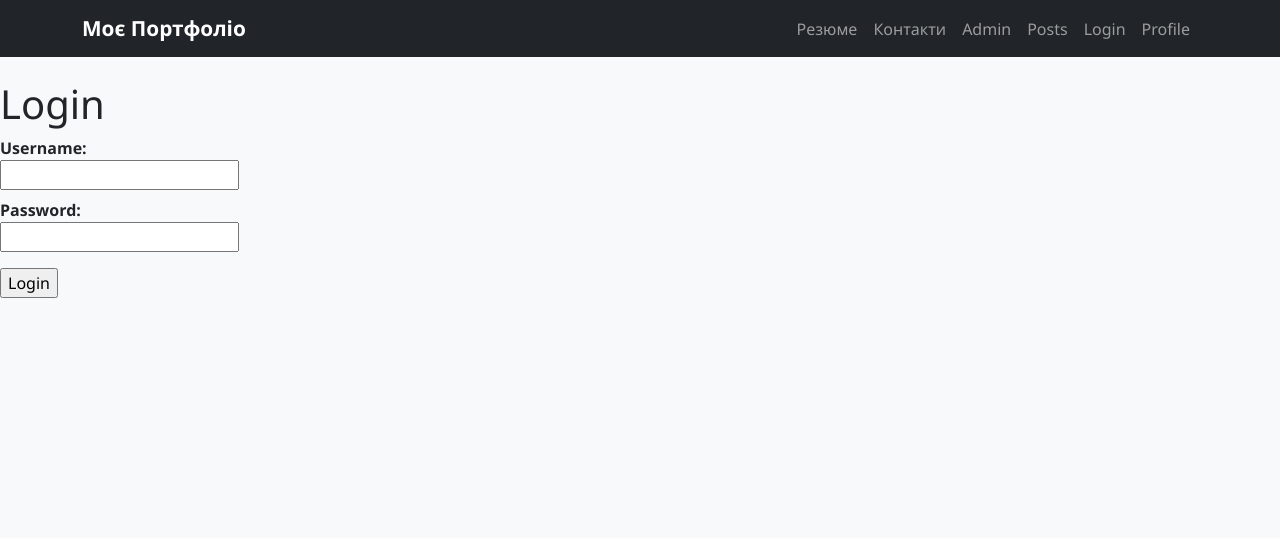
After one commit to oliinykam/python-flask-course, a Flask app: page /login in a window 1280 px wide. The commit adds this page. Shown: the top 538 px of the page. Run offline with Flask 3, Linux system fonts and the light colour scheme.

Commit message:
Add login and profile page

```diff
--- a/app/templates/base.html
+++ b/app/templates/base.html
@@ -13,6 +13,14 @@
     {% include 'includes/navbar.html' %}
 
     <main>
+            {% with messages = get_flashed_messages() %} {% if messages %}
+        <ul class="flash-messages">
+            {% for message in messages %}
+            <li>{{ message }}</li>
+            {% endfor %}
+        </ul>
+
+        {% endif %} {% endwith %}
         {% block content %}
         {% endblock %}
     </main>
--- a/app/templates/includes/navbar.html
+++ b/app/templates/includes/navbar.html
@@ -12,6 +12,18 @@
                 <li class="nav-item">
                     <a class="nav-link" href="{{ url_for('contacts') }}">Контакти</a>
                 </li>
+                <li class="nav-item">
+                    <a class="nav-link" href="{{ url_for('users_bp.admin') }}">Admin</a>
+                </li>
+                <li class="nav-item">
+                    <a class="nav-link" href="{{ url_for('posts.get_posts') }}">Posts</a>
+                </li>
+                <li class="nav-item">
+                    <a class="nav-link" href="{{ url_for('users_bp.login') }}">Login</a>
+                </li>
+                <li class="nav-item">
+                    <a class="nav-link" href="{{ url_for('users_bp.profile') }}">Profile</a>
+                </li>
             </ul>
         </div>
     </div>
--- /dev/null
+++ b/app/users/templates/users/login.html
@@ -0,0 +1,27 @@
+{% extends "base.html" %} {% block content %}
+<br />
+<h1>Login</h1>
+{% if error %}
+<p class="error"><strong>Error:</strong> {{ error }}</p>
+{% endif %}
+
+<form method="post">
+  <dl>
+    <dt>Username:</dt>
+    <dd>
+      <input
+        type="text"
+        name="username"
+        value="{{
+          request.form.username }}"
+      />
+    </dd>
+
+    <dt>Password:</dt>
+    <dd><input type="password" name="password" /></dd>
+  </dl>
+
+  <p><input type="submit" value="Login" /></p>
+</form>
+
+{% endblock %}
--- /dev/null
+++ b/app/users/templates/users/profile.html
@@ -0,0 +1 @@
+{% extends "base.html" %} {% block content %} {% endblock %}
--- a/app/users/views.py
+++ b/app/users/views.py
@@ -1,4 +1,4 @@
-from flask import Blueprint, render_template, redirect, url_for, request
+from flask import Blueprint, render_template, redirect, url_for, request, flash
 
 users_bp = Blueprint(
     'users_bp', __name__,
@@ -17,3 +17,19 @@ def admin():
     to_url = url_for("users_bp.greetings", name="administrator", age=45, _external=True,title="Greating Page")
     print(to_url)
     return redirect(to_url)
+
+@users_bp.route("/login", methods=['GET', 'POST'])
+def login():
+    error = None
+    if request.method == 'POST':
+        if request.form['username'] != 'username' or \
+                request.form['password'] != 'password':
+            error = 'Invalid credentials'
+        else:
+            flash('You were successfully logged in')
+            return redirect(url_for('users_bp.profile'))
+    return render_template("users/login.html",title="Login Page", error=error)
+
+@users_bp.route("/profile")
+def profile():
+    return render_template("users/profile.html",title="Profile page")
--- a/config.py
+++ b/config.py
@@ -0,0 +1 @@
+SECRET_KEY = "secret-key-sdsfs"
```
Also changed, not shown: app/static/css/style.css (+38 -0 lines), app/views.py (line endings or trailing spaces).
